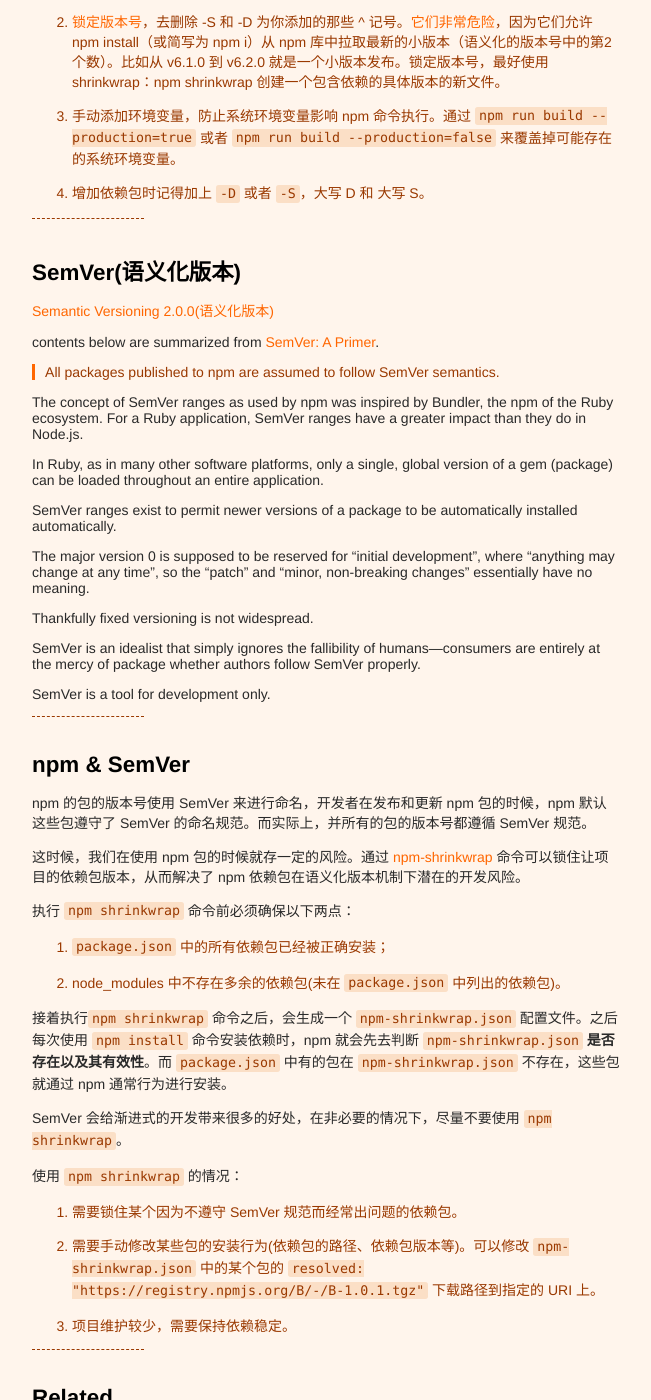
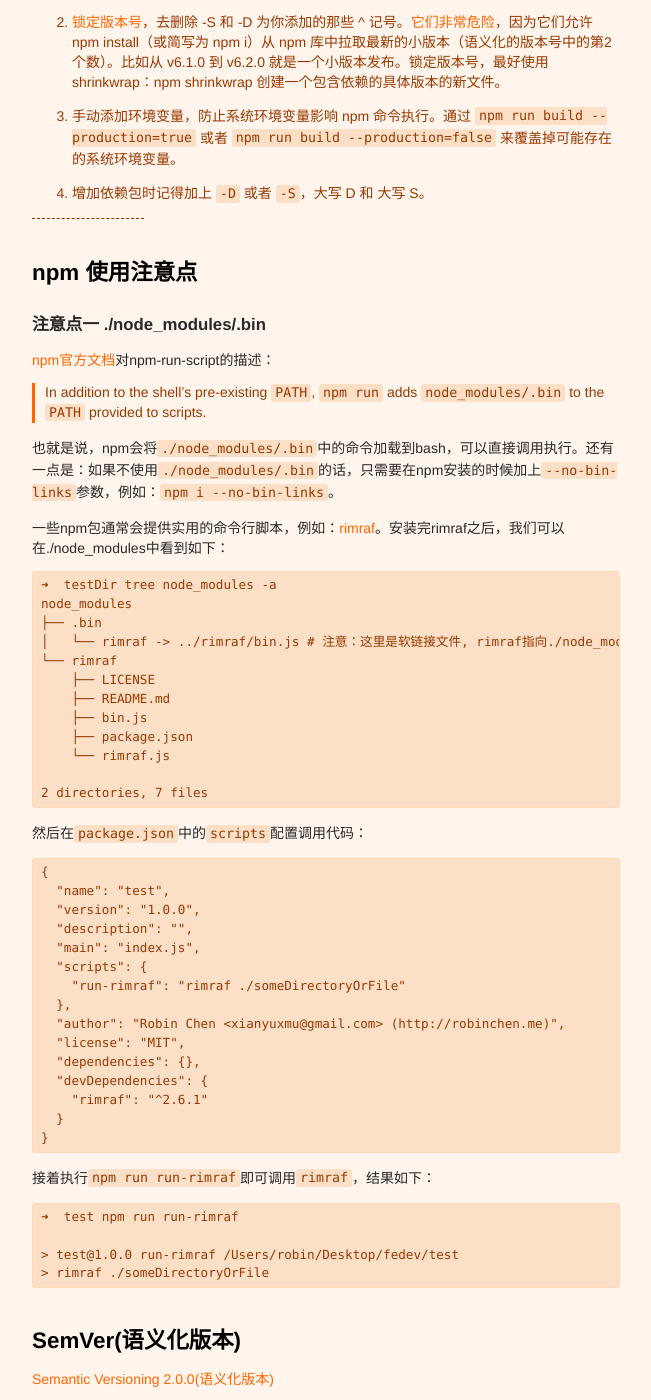
Before and after one commit to xianyuxmu/xianyuxmu.github.io, a Jekyll site: the page built from _posts/2017-02-16-npm-notes.md, in a window 1280 px wide and 1400 px high, scrolled down 308 px. Shown: the whole window, without its empty margins (314-965 px from the left). Built offline with Jekyll 4.4.1, drawn with Linux system fonts in a browser that asks for light colours; comment, search, counter and statistics services are not loaded.

Commit message:
add new content

````diff
--- a/_posts/2017-02-16-npm-notes.md
+++ b/_posts/2017-02-16-npm-notes.md
@@ -17,6 +17,62 @@
 4. 增加依赖包时记得加上 `-D` 或者 `-S`，大写 D 和 大写 S。
 
 ----
+
+## npm 使用注意点
+
+### 注意点一 ./node_modules/.bin
+
+[npm官方文档](https://docs.npmjs.com/cli/run-script)对npm-run-script的描述：
+
+> In addition to the shell's pre-existing `PATH`, `npm run` adds `node_modules/.bin` to the `PATH` provided to scripts.
+
+也就是说，npm会将`./node_modules/.bin`中的命令加载到bash，可以直接调用执行。还有一点是：如果不使用`./node_modules/.bin`的话，只需要在npm安装的时候加上`--no-bin-links`参数，例如：`npm i --no-bin-links`。
+
+一些npm包通常会提供实用的命令行脚本，例如：[rimraf](https://www.npmjs.com/package/rimraf)。安装完rimraf之后，我们可以在./node_modules中看到如下：
+
+```
+➜  testDir tree node_modules -a
+node_modules
+├── .bin
+│   └── rimraf -> ../rimraf/bin.js # 注意：这里是软链接文件, rimraf指向./node_modules/rimraf/bin.js
+└── rimraf
+    ├── LICENSE
+    ├── README.md
+    ├── bin.js
+    ├── package.json
+    └── rimraf.js
+
+2 directories, 7 files
+```
+然后在`package.json`中的`scripts`配置调用代码：
+
+```
+{
+  "name": "test",
+  "version": "1.0.0",
+  "description": "",
+  "main": "index.js",
+  "scripts": {
+    "run-rimraf": "rimraf ./someDirectoryOrFile"
+  },
+  "author": "Robin Chen <xianyuxmu@gmail.com> (http://robinchen.me)",
+  "license": "MIT",
+  "dependencies": {},
+  "devDependencies": {
+    "rimraf": "^2.6.1"
+  }
+}
+```
+
+接着执行`npm run run-rimraf`即可调用`rimraf`，结果如下：
+
+```
+➜  test npm run run-rimraf
+
+> test@1.0.0 run-rimraf /Users/robin/Desktop/fedev/test
+> rimraf ./someDirectoryOrFile
+```
+
 
 ## SemVer(语义化版本)
 
````
